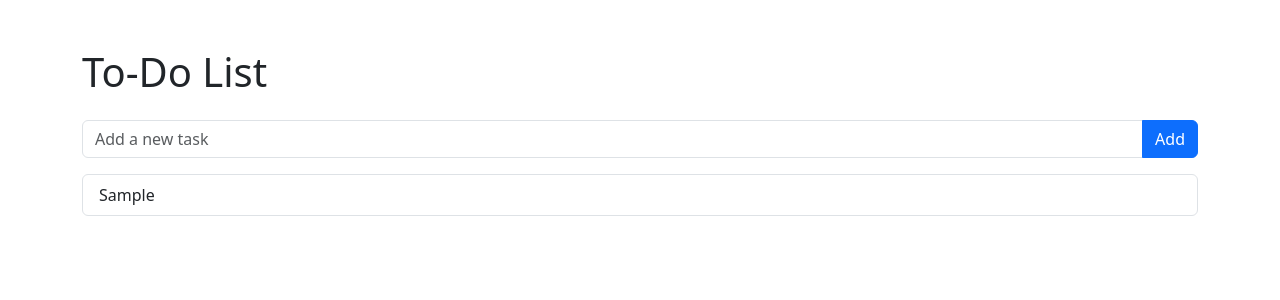
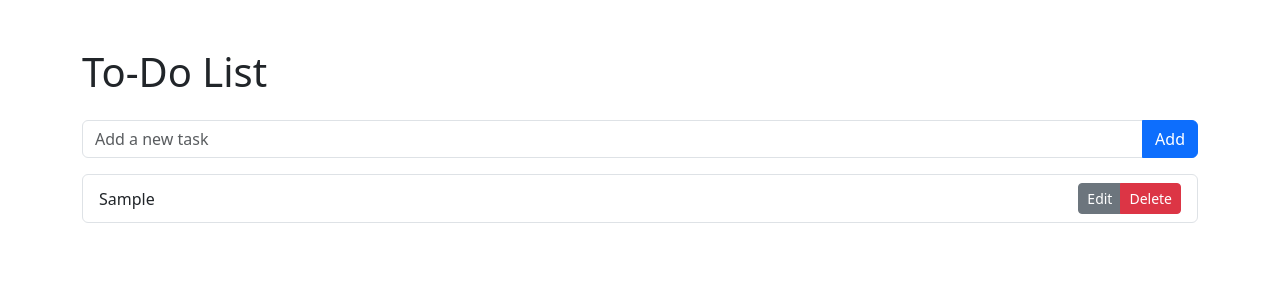
Before and after one commit to mackenzieallen129/bgc-vue-assessment, a Vue app: page / in a window 1280 px wide. Both pictures are taken after typing "Sample" into the empty fields and a click on the button "Add". Shown: the top 300 px of the page. Built offline with nearby package versions, Linux system fonts and the light colour scheme.

Commit message:
Added edit & delete functionality for list items

```diff
--- a/src/App.vue
+++ b/src/App.vue
@@ -2,7 +2,7 @@
   <div class="container mt-5">
     <h1 class="mb-4">To-Do List</h1>
     <add-task @taskAdded="addTask"></add-task>
-    <task-list :tasks="tasks"></task-list>
+    <task-list :tasks="tasks" @taskEdited="editTask" @taskDeleted="deleteTask"></task-list>
   </div>
 </template>
 
@@ -25,6 +25,12 @@ export default {
     addTask(task) {
       this.tasks.push(task);
     },
+    editTask({ index, task }) {
+      this.tasks[index] = task;
+    },
+    deleteTask(index) {
+      this.tasks.splice(index, 1);
+    },
   },
 };
 </script>
--- a/src/components/TaskList.vue
+++ b/src/components/TaskList.vue
@@ -1,7 +1,18 @@
 <template>
   <div>
     <ul class="list-group">
-      <li v-for="(task, index) in tasks" :key="index" class="list-group-item">{{ task }}</li>
+      <li v-for="(task, index) in tasks" :key="index" class="list-group-item d-flex justify-content-between align-items-center">
+        <div class="flex-grow-1">
+          <div v-if="index !== editingIndex" @click="startEditing(index)">{{ task }}</div>
+          <div v-else>
+            <input v-model="editedTask" @keyup.enter="saveTask(index)" @focusout="cancelEdit(index)" class="form-control">
+          </div>
+        </div>
+        <div v-if="index !== editingIndex" class="btn-group" role="group">
+          <button @click="startEditing(index)" class="btn btn-secondary btn-sm">Edit</button>
+          <button @click="deleteTask(index)" class="btn btn-danger btn-sm">Delete</button>
+        </div>
+      </li>
     </ul>
   </div>
 </template>
@@ -14,5 +25,32 @@ export default {
       required: true,
     },
   },
+  data() {
+    return {
+      editingIndex: null,
+      editedTask: "",
+    };
+  },
+  methods: {
+    startEditing(index) {
+      this.editingIndex = index;
+      this.editedTask = this.tasks[index];
+    },
+    saveTask(index) {
+      if (this.editedTask.trim() === "") {
+        this.cancelEdit(index);
+      } else {
+        this.$emit("taskEdited", { index, task: this.editedTask });
+        this.editingIndex = null;
+      }
+    },
+    cancelEdit(index) {
+      this.editedTask = this.tasks[index];
+      this.editingIndex = null;
+    },
+    deleteTask(index) {
+      this.$emit("taskDeleted", index);
+    },
+  },
 };
 </script>
```
